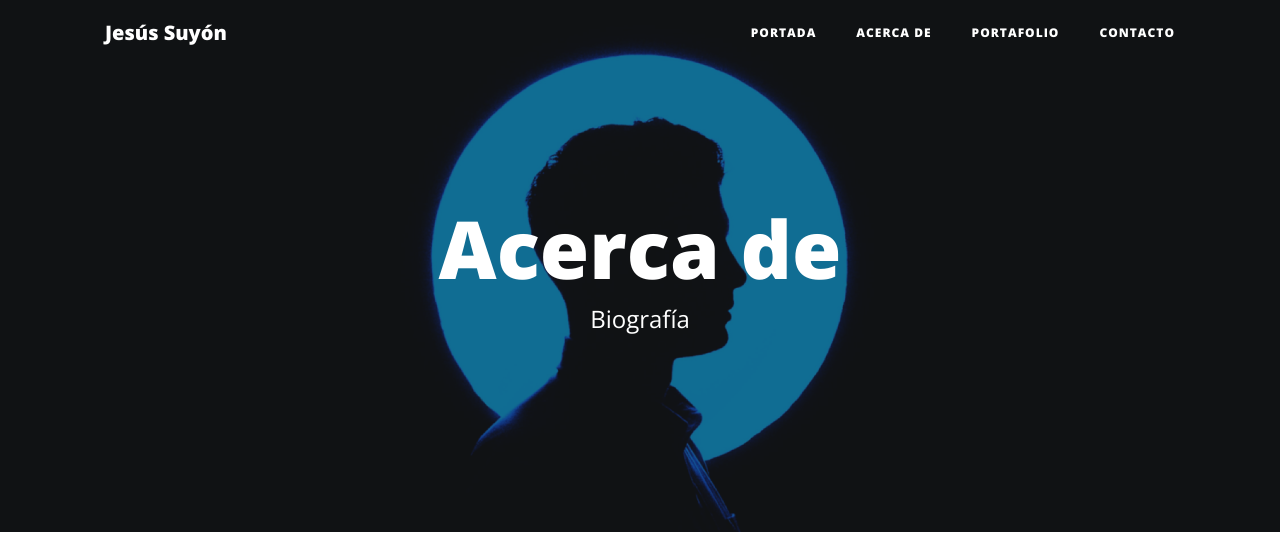
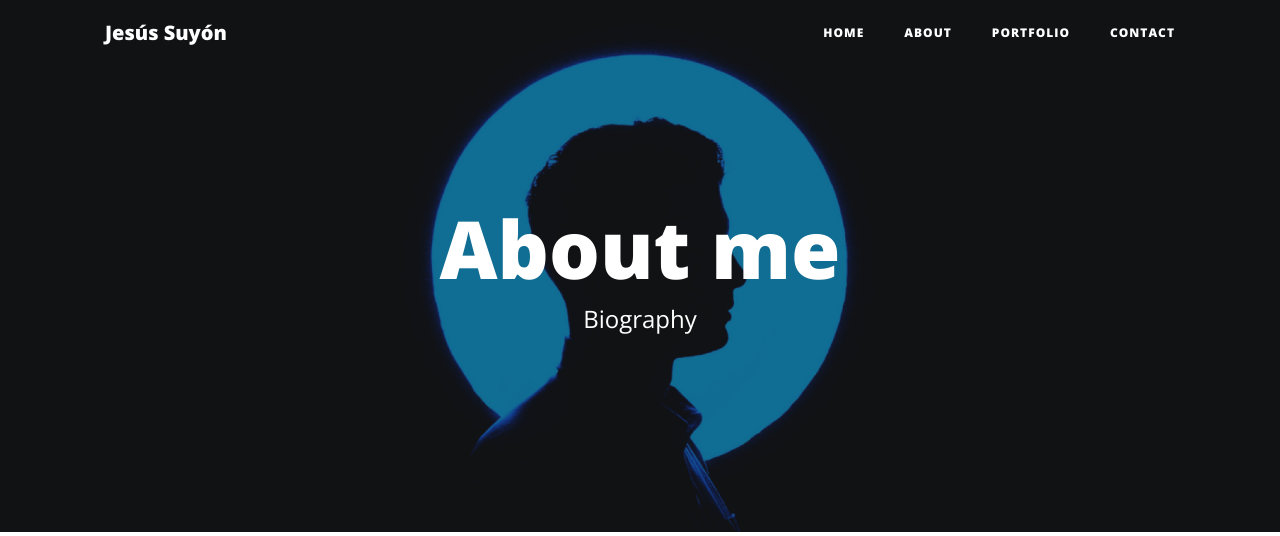
Before and after one commit to jesusjosee/webpersonal.v.0.1, a Django app: page /about/ in a window 1280 px wide. Shown: the top 536 px of the page. Run offline with Django 3.2, Linux system fonts and the light colour scheme; data that the repository does not hold is empty; some libraries are stand-ins or nearby versions; some web fonts are replaced.

Commit message:
title language fixed

```diff
--- a/core/templates/base.html
+++ b/core/templates/base.html
@@ -35,16 +35,16 @@
         <div class="collapse navbar-collapse" id="navbarResponsive">
           <ul class="navbar-nav ml-auto">
             <li class="nav-item">
-              <a class="nav-link" href="{% url 'home' %}">Portada</a>
+              <a class="nav-link" href="{% url 'home' %}">Home</a>
             </li>
             <li class="nav-item">
-              <a class="nav-link" href="{% url 'about' %}">Acerca de</a>
+              <a class="nav-link" href="{% url 'about' %}">About</a>
             </li>
             <li class="nav-item">
-              <a class="nav-link" href="{% url 'portfolio' %}">Portafolio</a>
+              <a class="nav-link" href="{% url 'portfolio' %}">Portfolio</a>
             </li>
             <li class="nav-item">
-              <a class="nav-link" href="{% url 'contact' %}">Contacto</a>
+              <a class="nav-link" href="{% url 'contact' %}">Contact</a>
             </li>
 
           </ul>
--- a/core/templates/core/about.html
+++ b/core/templates/core/about.html
@@ -13,8 +13,8 @@
         <div class="row">
           <div class="col-lg-8 col-md-10 mx-auto">
             <div class="site-heading">
-              <h1>Acerca de</h1>
-              <span class="subheading">Biografía</span>
+              <h1>About me</h1>
+              <span class="subheading">Biography</span>
             </div>
           </div>
         </div>
--- a/core/templates/core/contact.html
+++ b/core/templates/core/contact.html
@@ -12,8 +12,8 @@
         <div class="row">
           <div class="col-lg-8 col-md-10 mx-auto">
             <div class="site-heading">
-              <h1>Contacto</h1>
-              <span class="subheading">Asesoría</span>
+              <h1>Contact me</h1>
+              <span class="subheading"></span>
             </div>
           </div>
         </div>
--- a/portfolio/templates/portfolio/portfolio.html
+++ b/portfolio/templates/portfolio/portfolio.html
@@ -13,8 +13,8 @@
 	        <div class="row">
 	          <div class="col-lg-8 col-md-10 mx-auto">
 	            <div class="site-heading">
-	              <h1>Portafolio</h1>
-	              <span class="subheading">Currículo</span>
+	              <h1>Portfolio</h1>
+	              <span class="subheading">Resume</span>
 	            </div>
 	          </div>
 	        </div>
```
